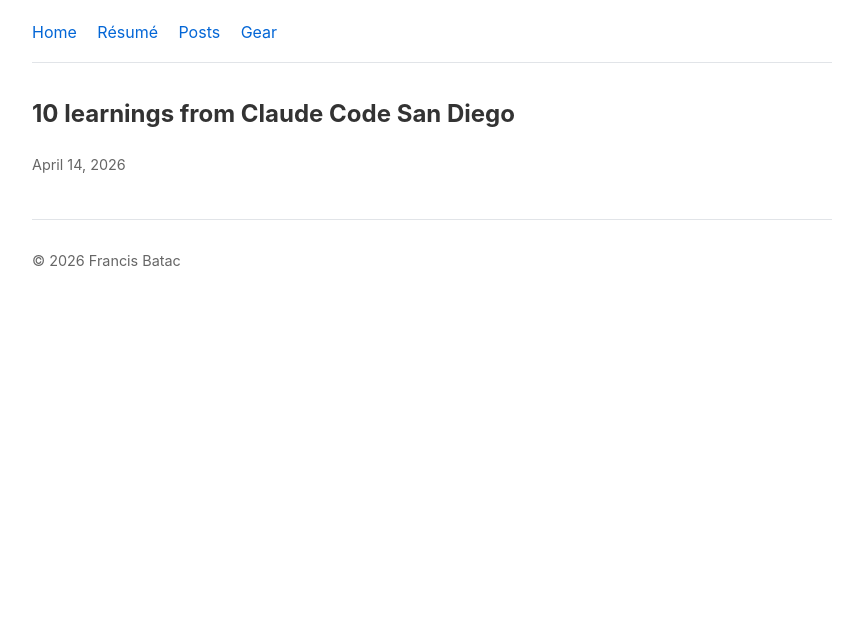
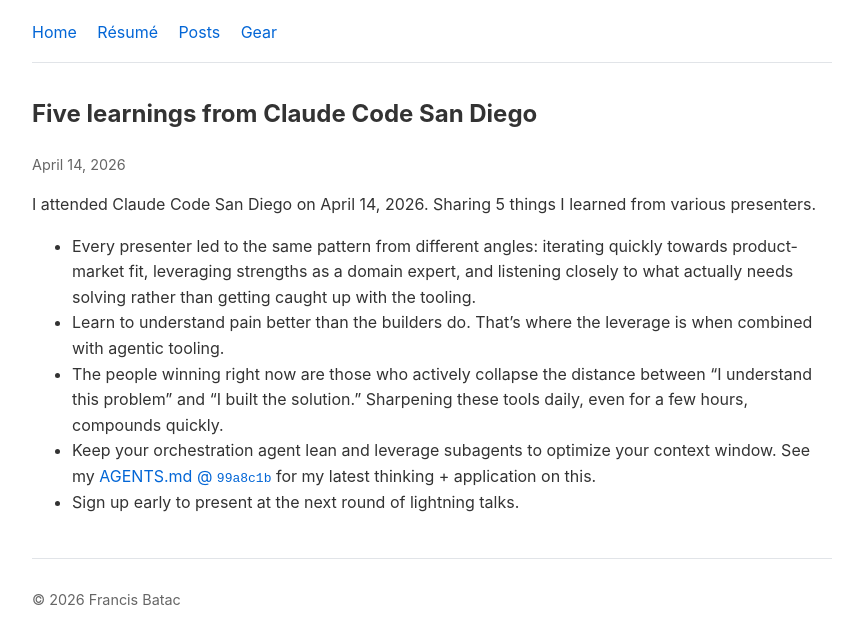
Before and after one commit to francisfuzz/dotcom, a Jekyll site: the page built from _posts/2026-04-14-10-learnings-from-claude-code-san-diego.md, in a window 1280 px wide. Shown: the top 644 px of the page, without its empty margins (208-1071 px from the left). Built offline with Jekyll 4.4.1, drawn with Linux system fonts in a browser that asks for light colours; our own code applies the rules of GitHub Pages for plain Markdown files.

Commit message:
docs: first draft

```diff
--- a/_posts/2026-04-14-10-learnings-from-claude-code-san-diego.md
+++ b/_posts/2026-04-14-10-learnings-from-claude-code-san-diego.md
@@ -1,5 +1,5 @@
 ---
-title: "10 learnings from Claude Code San Diego"
+title: "Five learnings from Claude Code San Diego"
 date: 2026-04-14
 description: ""
 tags:
@@ -7,4 +7,10 @@ tags:
   - learnings
 ---
 
-<!-- draft -->
+I attended Claude Code San Diego on April 14, 2026. Sharing 5 things I learned from various presenters.
+
+- Every presenter led to the same pattern from different angles: iterating quickly towards product-market fit, leveraging strengths as a domain expert, and listening closely to what actually needs solving rather than getting caught up with the tooling.
+- Learn to understand pain better than the builders do. That's where the leverage is when combined with agentic tooling.
+- The people winning right now are those who actively collapse the distance between "I understand this problem" and "I built the solution." Sharpening these tools daily, even for a few hours, compounds quickly.
+- Keep your orchestration agent lean and leverage subagents to optimize your context window. See my [AGENTS.md @ `99a8c1b`](https://github.com/francisfuzz/dotfiles/blob/99a8c1bdeb9eb31cf1e9c64acb2b0296ee996dad/AGENTS.md) for my latest thinking + application on this.
+- Sign up early to present at the next round of lightning talks.
```
